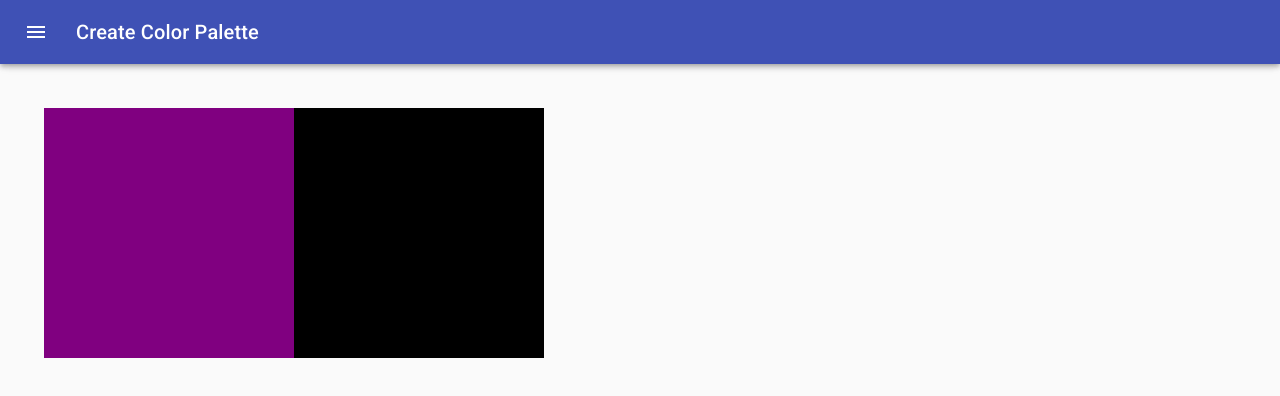
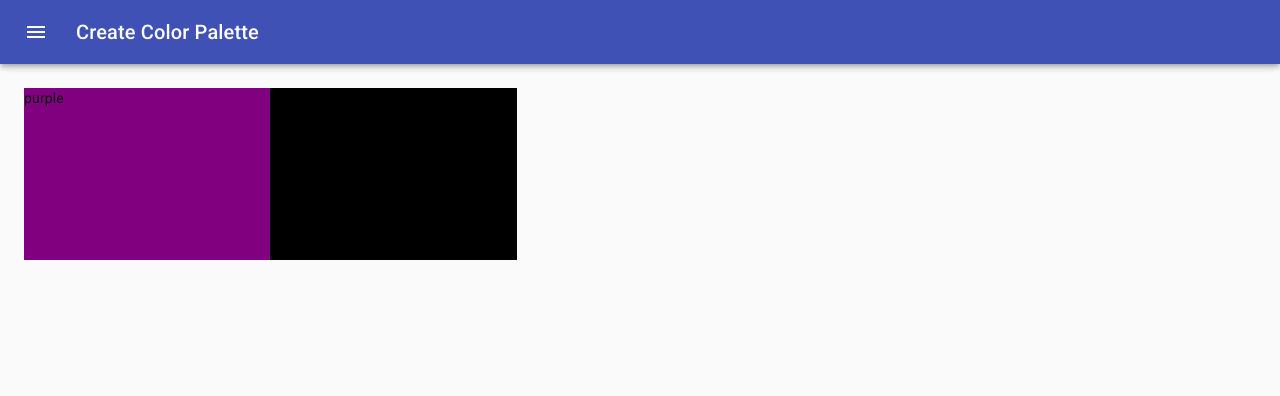
Before and after one commit to ChrisB32-cloud/Color-Project, a React (Create React App) app: page /palette/newpalette in a window 1280 px wide. Shown: the top 396 px of the page. Built offline with nearby package versions, Linux system fonts and the light colour scheme.

Commit message:
Added new file DraggableColorBox.js and refactored the styles accordingly

```diff
--- /dev/null
+++ b/src/DraggableColorBox.js
@@ -0,0 +1,27 @@
+import React from 'react';
+import { withStyles } from '@material-ui/styles';
+
+
+const styles = {
+
+    showingNewBoxes: {
+        width: '20%',
+        height: '25%',
+        margin: '0 auto',
+        display: 'inline-block',
+        position: 'relative',
+        cursor: 'pointer',
+        marginBottom: '-3.5px',
+    }
+}
+
+const DraggableColorBox = (props) => {
+    const { classes } = props
+    return (
+        <div className={classes.showingNewBoxes} style={{ backgroundColor: props.color }}>
+            {props.color}
+        </div>
+    );
+};
+
+export default withStyles(styles)(DraggableColorBox);
--- a/src/NewPaletteForm.js
+++ b/src/NewPaletteForm.js
@@ -13,6 +13,7 @@ import Divider from '@material-ui/core/Divider';
 import IconButton from '@material-ui/core/IconButton';
 import MenuIcon from '@material-ui/icons/Menu';
 import ChevronLeftIcon from '@material-ui/icons/ChevronLeft';
+import DraggableColorBox from './DraggableColorBox';
 
 const drawerWidth = 400;
 
@@ -57,6 +58,7 @@ const useStyles = makeStyles((theme) => ({
     },
     content: {
         flexGrow: 1,
+        height: 'calc(100vh - 64px)',
         padding: theme.spacing(3),
         transition: theme.transitions.create('margin', {
             easing: theme.transitions.easing.sharp,
@@ -77,10 +79,8 @@ const useStyles = makeStyles((theme) => ({
         flexWrap: 'wrap',
         padding: '20px'
     },
-    showingNewBoxes: {
-        width: '250px',
-        height: '250px'
-    }
+
+
 }));
 
 
@@ -183,11 +183,11 @@ function NewPaletteForm() {
                 })}
             >
                 <div className={classes.drawerHeader} />
-                <div className={classes.parentBoxContainer}>
-                    {addedNewColor.map(c => (
-                        <div className={classes.showingNewBoxes} style={{ backgroundColor: c }}></div>
-                    ))}
-                </div>
+                {/* <div className={classes.parentBoxContainer}> */}
+                {addedNewColor.map(c => (
+                    <DraggableColorBox color={c} />
+                ))}
+                {/* </div> */}
             </main>
         </div>
     );
```
